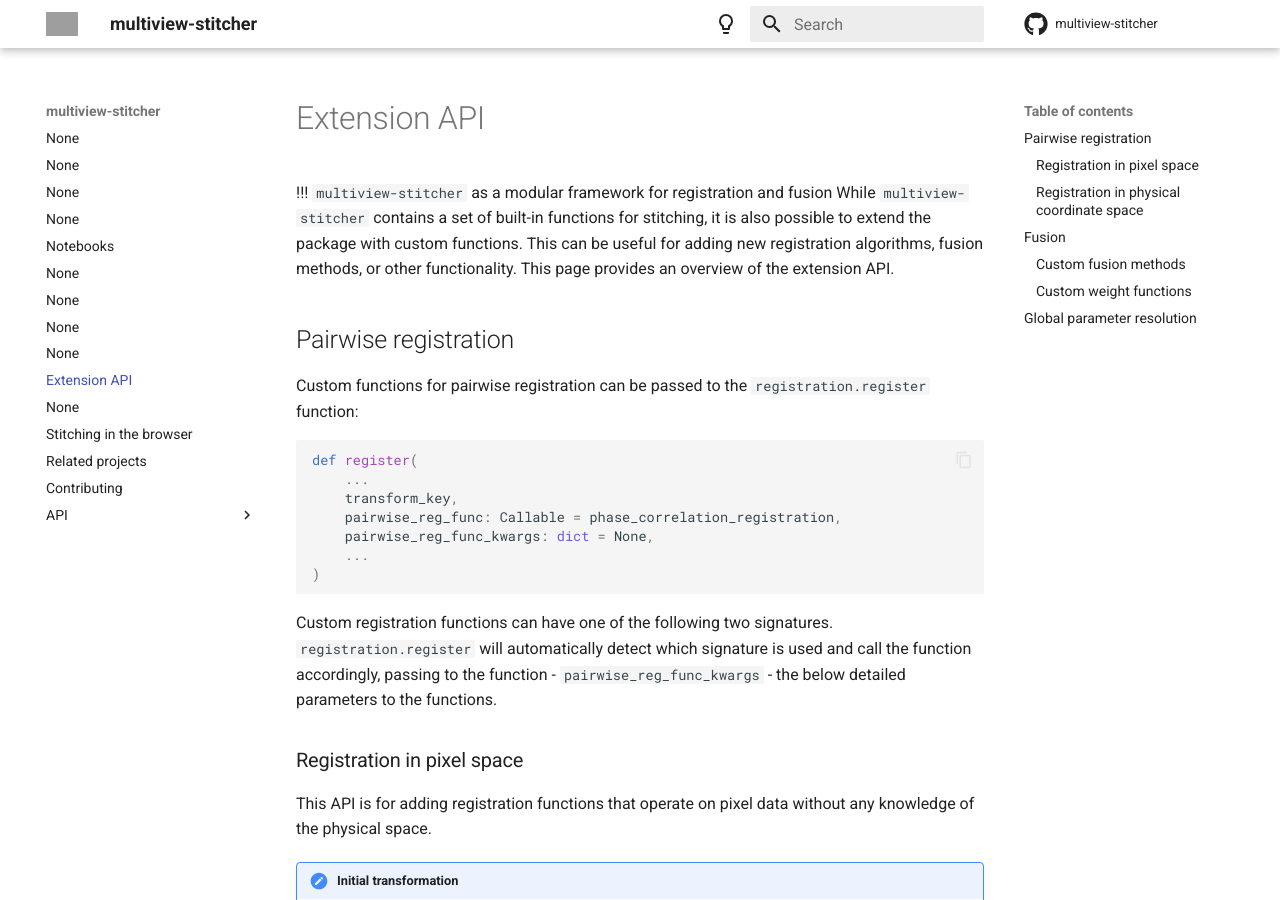
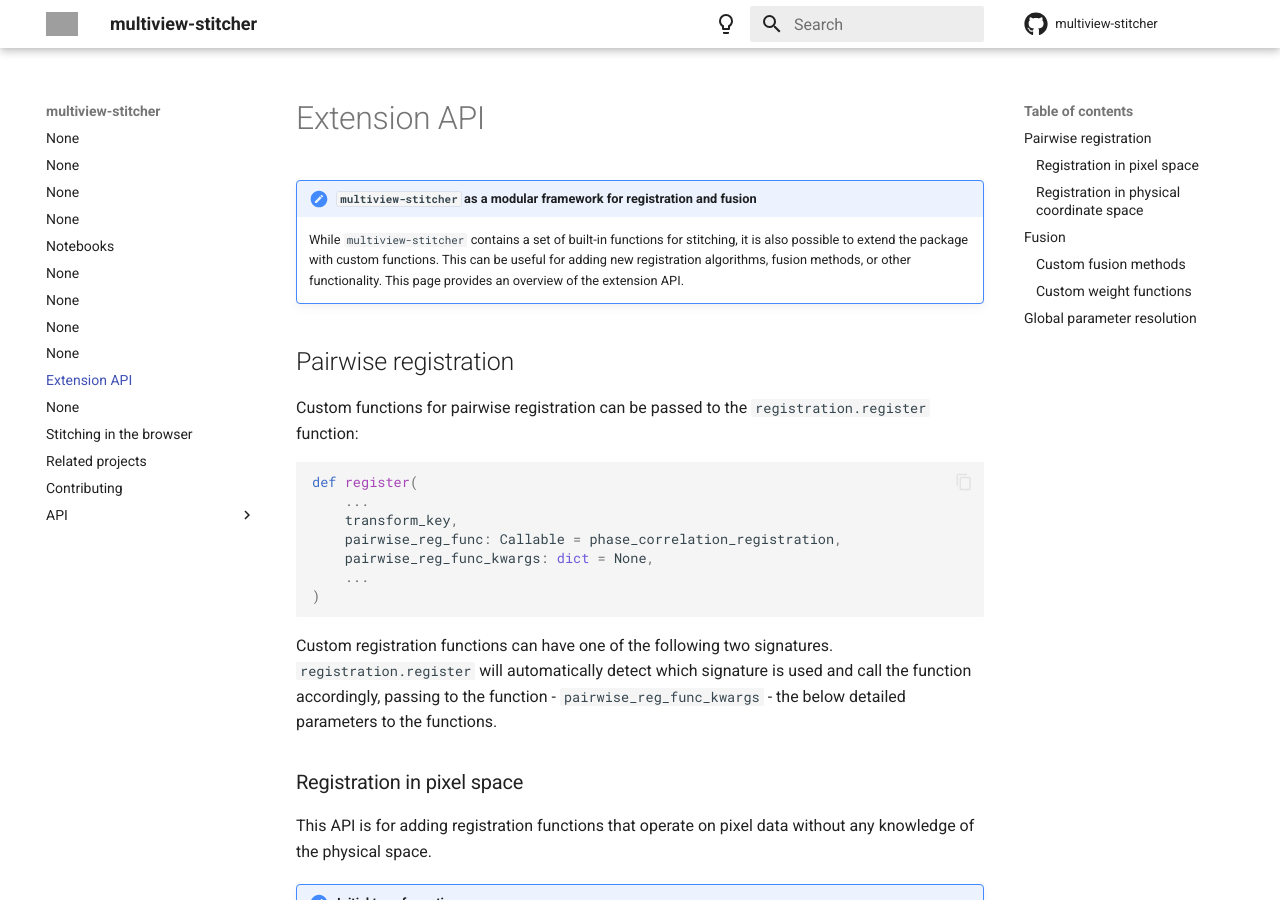
Before and after one commit to multiview-stitcher/multiview-stitcher, an MkDocs documentation site: the page built from docs/extension_api.md, in a window 1280 px wide and 900 px high. Built offline with MkDocs 1.6.1 and Material for MkDocs 9.7.7, drawn with Linux system fonts in a browser that asks for light colours; comment, search, counter and statistics services are not loaded; the version menu is left out; part of the change alters nothing that is shown; grey boxes are pictures that could not be loaded.

```diff
--- a/docs/extension_api.md
+++ b/docs/extension_api.md
@@ -1,6 +1,6 @@
 # Extension API
 
-!!! `multiview-stitcher` as a modular framework for registration and fusion
+!!! note "`multiview-stitcher` as a modular framework for registration and fusion"
     While `multiview-stitcher` contains a set of built-in functions for stitching, it is also possible to extend the package with custom functions. This can be useful for adding new registration algorithms, fusion methods, or other functionality. This page provides an overview of the extension API.
 
 ## Pairwise registration
```
